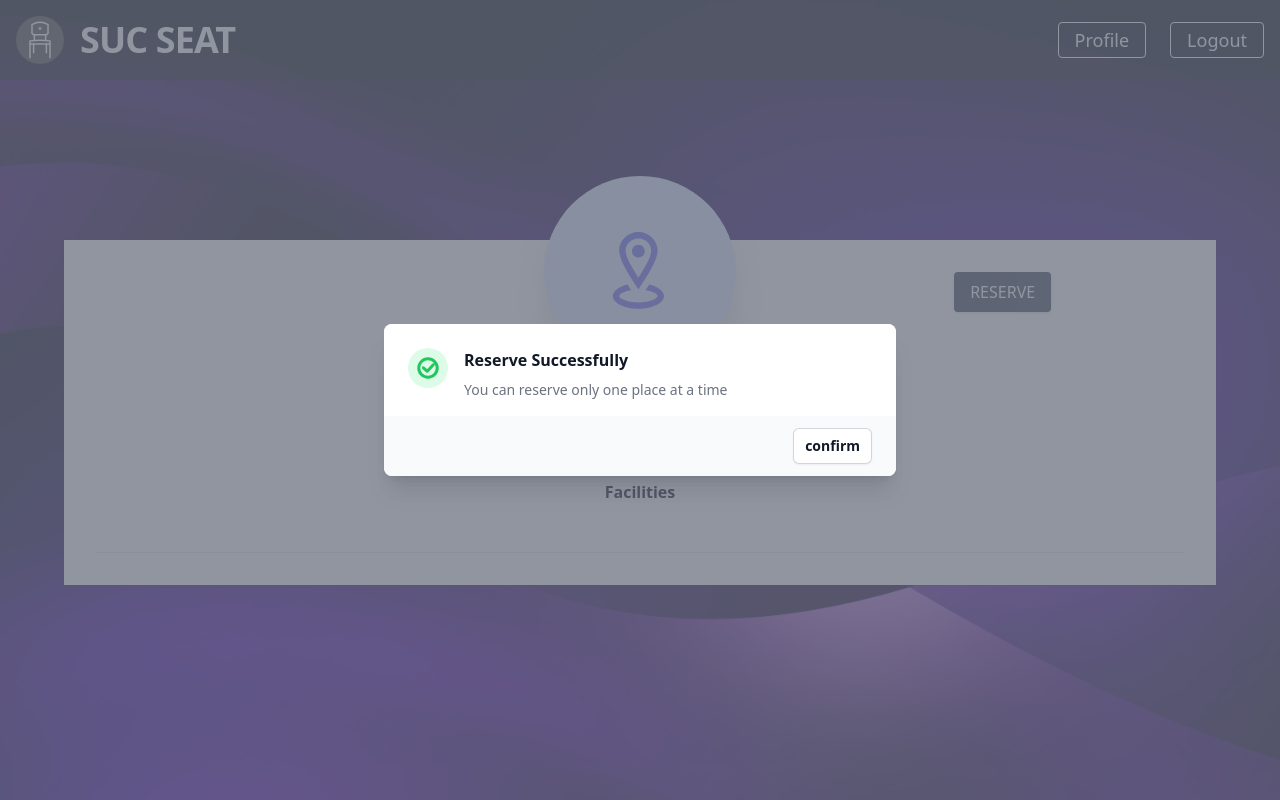
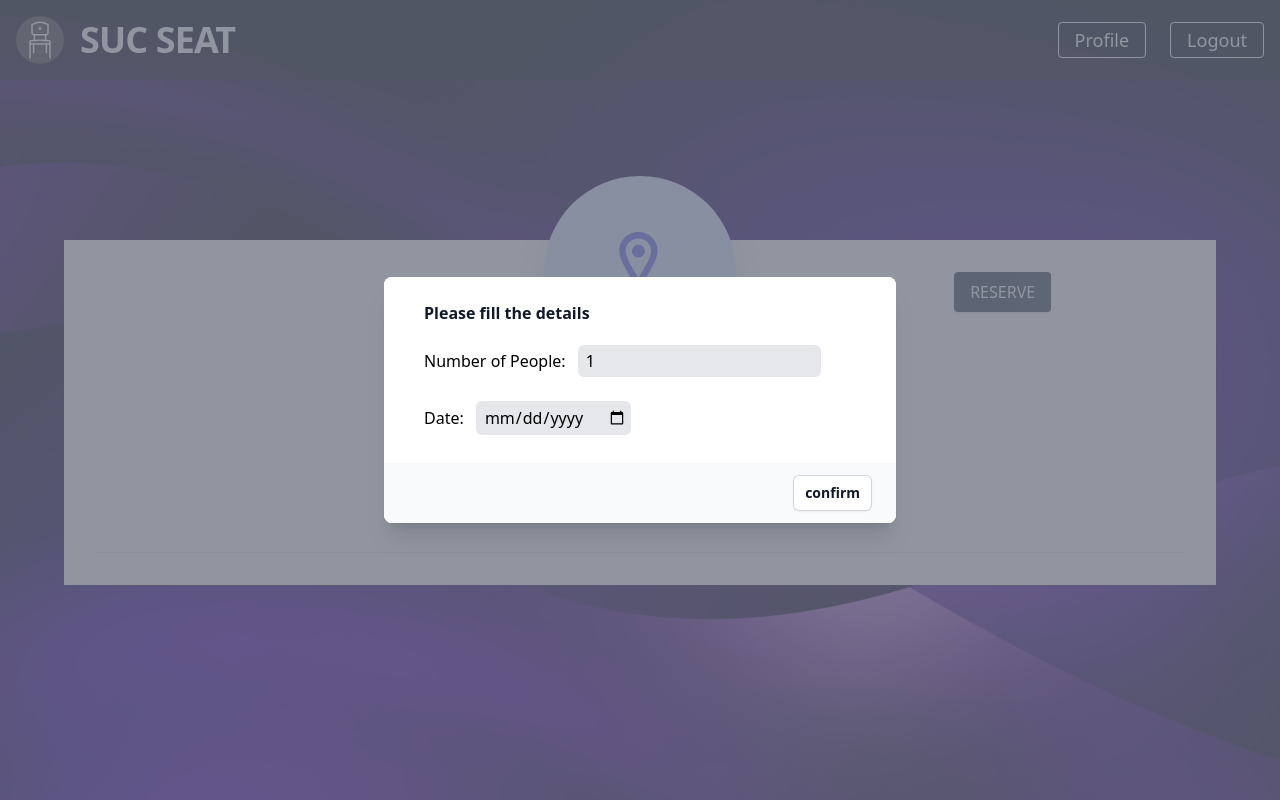
Before and after one commit to RataSurithpinyo/suc-seat, a Next.js app: page /home/1 in a window 1280 px wide. Both pictures are taken after a click on the button "RESERVE". Built offline with nearby package versions, Linux system fonts and the light colour scheme.

Commit message:
add owner to search params and implement reservation modal

```diff
--- a/src/app/(user)/home/[pid]/page.tsx
+++ b/src/app/(user)/home/[pid]/page.tsx
@@ -3,6 +3,7 @@ import { useRouter,useParams, useSearchParams } from 'next/navigation';
 import React, { useState } from 'react';
 
 export default function Page() {
+  const axios = require("axios");
   const searchParams = useSearchParams()
   interface PlaceInterface  {
     facilities: string[];
@@ -17,6 +18,7 @@ export default function Page() {
   const facilities = facilitiesParam ? facilitiesParam.split(',') : [];
   const availableSeats = searchParams.get('availableSeats');
   const capacity = searchParams.get('capacity');
+  const owner = searchParams.get('owner');
 
 
 console.log("router",facilities)
@@ -29,14 +31,15 @@ console.log("router",facilities)
     };
 
     const reserve = () => {
-        if(!isReserve){
-            toggleModal()
-            setReserve(!isReserve)
-        } else{
-            alert('You can reserve only one place!')
-        }
-
-    }
+      if (!isReserve) {
+        // Handle reservation logic
+        handleReservationSubmit()
+        toggleModal()
+      } else {
+        toggleModal()
+        alert('You can reserve only one place!');
+      }
+    };
     //const index = Number(params.pid) - 1
     const mockdata = [
         {pid:"1", name:"starback", seat:"15", facility:["chair","table"], capacity:"50"},
@@ -44,36 +47,99 @@ console.log("router",facilities)
         {pid:"3", name:"threeyarn leftcity", seat:"18.25", facility:["mostsandwich","Tity's noodle"], capacity:"104"}
       ]
 
+      const [numOfPeople, setNumOfPeople] = useState(1);
+      const [date, setDate] = useState(new Date().toISOString());
+
+      const handleReservationSubmit = async () => {
+        const url = "http://localhost:8081";
+        console.log([
+          owner,name,date,numOfPeople
+        ])
+        try {
+          // Make a POST request to your reservation endpoint with reservation details
+          const response = await axios.post(
+            `${url}/messagetoplaces`,
+            {
+              body: {
+                owner: owner,
+                place: name,
+                date: date,
+                numOfPeople: numOfPeople,
+                // Add other reservation details based on your schema
+                payload: {
+                  TargetName: name,
+                  NewInfo: {
+                    AvailableSeat: availableSeats,
+                    // Add other payload details based on your schema
+                  },
+                },
+              },
+              token: `Bearer ${localStorage.getItem("token")}`,
+            }
+          );
+
+          // Handle the response accordingly
+          console.log("yes")
+          console.log(response);
+          // Close the modal or show a success message
+        } catch (error) {
+          console.error(error);
+          // Handle errors, show an error message, etc.
+        }
+      };
+
   return (
     <div>
         <div id="modal" className="relative z-10" aria-labelledby="modal-title" role="dialog" aria-modal="true">
   <div className={`fixed inset-0 bg-gray-500 bg-opacity-75 transition-opacity ${isModalOpen ? "visible" : "invisible"}`}></div>
+
+{/* -------------------------modal------------------------- */}
 
   <div id="modal" className={`fixed inset-0 z-10 w-screen overflow-y-auto ${isModalOpen ? "visible translate-y-0 sm:scale-100" : "invisible translate-y-4 sm:translate-y-0 sm:scale-95"}`}>
     <div className="flex min-h-full items-end justify-center p-4 text-center sm:items-center sm:p-0">
       <div className="relative transform overflow-hidden rounded-lg bg-white text-left shadow-xl transition-all sm:my-8 sm:w-full sm:max-w-lg">
         <div className="bg-white px-4 pb-4 pt-5 sm:p-6 sm:pb-4">
           <div className="sm:flex sm:items-start">
-            <div className="mx-auto flex h-12 w-12 flex-shrink-0 items-center justify-center rounded-full bg-green-100 sm:mx-0 sm:h-10 sm:w-10">
-              {/* <svg className="h-6 w-6 text-red-600" fill="none" viewBox="0 0 24 24" stroke-width="1.5" stroke="currentColor" aria-hidden="true">
-                <path stroke-linecap="round" stroke-linejoin="round" d="M12 9v3.75m-9.303 3.376c-.866 1.5.217 3.374 1.948 3.374h14.71c1.73 0 2.813-1.874 1.948-3.374L13.949 3.378c-.866-1.5-3.032-1.5-3.898 0L2.697 16.126zM12 15.75h.007v.008H12v-.008z" />
-              </svg> */}
+            {/* <div className="mx-auto flex h-12 w-12 flex-shrink-0 items-center justify-center rounded-full bg-green-100 sm:mx-0 sm:h-10 sm:w-10">
+
               <svg className="h-6 w-6 text-green-500" fill="none" viewBox="0 0 24 24" stroke-width="1.5" stroke="currentColor" aria-hidden="true" xmlns="http://www.w3.org/2000/svg"><path d="m11.998 2.005c5.517 0 9.997 4.48 9.997 9.997 0 5.518-4.48 9.998-9.997 9.998-5.518 0-9.998-4.48-9.998-9.998 0-5.517 4.48-9.997 9.998-9.997zm0 1.5c-4.69 0-8.498 3.807-8.498 8.497s3.808 8.498 8.498 8.498 8.497-3.808 8.497-8.498-3.807-8.497-8.497-8.497zm-5.049 8.886 3.851 3.43c.142.128.321.19.499.19.202 0 .405-.081.552-.242l5.953-6.509c.131-.143.196-.323.196-.502 0-.41-.331-.747-.748-.747-.204 0-.405.082-.554.243l-5.453 5.962-3.298-2.938c-.144-.127-.321-.19-.499-.19-.415 0-.748.335-.748.746 0 .205.084.409.249.557z" fill-rule="nonzero"/></svg>
-            </div>
+            </div> */}
             <div className="mt-3 text-center sm:ml-4 sm:mt-0 sm:text-left">
-              <h3 className="text-base font-semibold leading-6 text-gray-900" id="modal-title">Reserve Successfully</h3>
+              <h3 className="text-base font-bold leading-6 text-gray-900" id="modal-title">Please fill the details</h3>
+
               <div className="mt-2">
-                <p className="text-sm text-gray-500">You can reserve only one place at a time</p>
+                <div>
+              <label>Number of People: </label>
+        <input
+          type="number"
+          value={numOfPeople}
+          onChange={(e) => setNumOfPeople(Number(e.target.value))}
+          className='ml-2 my-3 p-1 bg-gray-200 pl-2 rounded-md'
+        /></div>
+        <div>
+        <label>Date: </label>
+        <input
+          type="date"
+          value={date}
+          onChange={(e) => setDate(e.target.value)}
+          className='ml-2 my-3 p-1 bg-gray-200 pl-2 rounded-md'
+        /></div>
+
               </div>
+
             </div>
           </div>
         </div>
         <div className="bg-gray-50 px-4 py-3 sm:flex sm:flex-row-reverse sm:px-6">
-            <button onClick={toggleModal} type="button" className="mt-3 inline-flex w-full justify-center rounded-md bg-white px-3 py-2 text-sm font-semibold text-gray-900 shadow-sm ring-1 ring-inset ring-gray-300 hover:bg-gray-50 sm:mt-0 sm:w-auto">confirm</button>
+            <button onClick={reserve} type="button" className="mt-3 inline-flex w-full justify-center rounded-md bg-white px-3 py-2 text-sm font-semibold text-gray-900 shadow-sm ring-1 ring-inset ring-gray-300 hover:bg-gray-50 sm:mt-0 sm:w-auto">
+              confirm</button>
         </div>
       </div>
     </div>
   </div>
+
+{/* --------------------------modal----------------------- */}
+
 </div>
         <div className="p-16">
             <div className="p-8 bg-white shadow mt-24">
@@ -104,7 +170,7 @@ console.log("router",facilities)
                     {/* <button  className="text-white py-2 px-4 uppercase rounded bg-blue-400 hover:bg-blue-500 shadow hover:shadow-lg font-medium transition transform hover:-translate-y-0.5">
                         Connect
                     </button>     */}
-                <button onClick={reserve} className="text-white py-2 px-4 uppercase rounded bg-gray-700 hover:bg-gray-950 shadow hover:shadow-lg font-medium transition transform hover:-translate-y-0.5">
+                <button onClick={toggleModal} className="text-white py-2 px-4 uppercase rounded bg-gray-700 hover:bg-gray-950 shadow hover:shadow-lg font-medium transition transform hover:-translate-y-0.5">
                     Reserve
                 </button>
             </div>
--- a/src/app/(user)/home/page.tsx
+++ b/src/app/(user)/home/page.tsx
@@ -70,7 +70,7 @@ export default async function Page() {
                   </td>
                   <td className="py-3 px-5 border-b border-blue-gray-50">
                     {/* <Link href={`/home/${Item.id}`} key={Item.id}> */}
-                    <Link href={`/home/${Item.id}?name=${Item.name}&availableSeat=${Item.availableSeat}&facilities=${Item.facilities}&capacity=${Item.capacity}`} key={Item.id} >
+                    <Link href={`/home/${Item.id}?name=${Item.name}&availableSeat=${Item.availableSeat}&facilities=${Item.facilities}&capacity=${Item.capacity}&owner=${Item.owner}`} key={Item.id} >
                   <button className="bg-transparent hover:bg-gray-600 text-gray-600 font-medium hover:text-white py-2 px-4 border border-gray-950 hover:border-transparent rounded"
                   // onClick={() => {
                   //   router.push()
```
